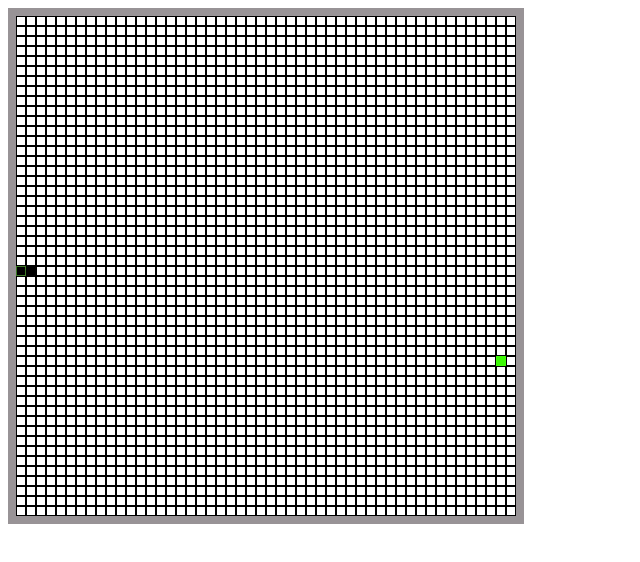
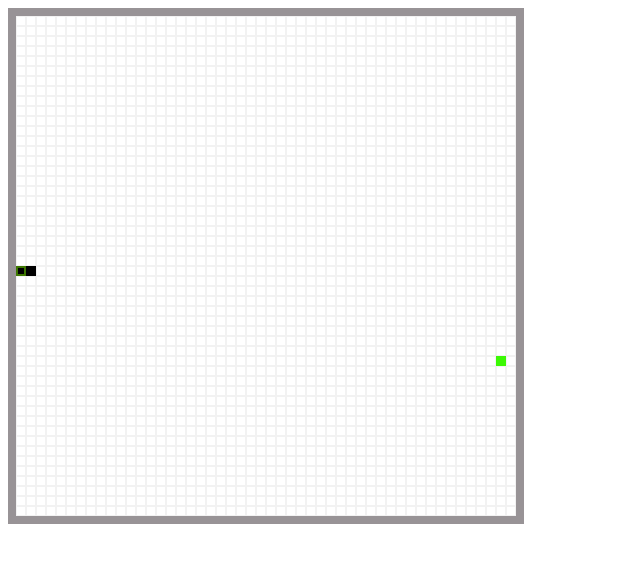
Before and after one commit to G3F4/reactive-snake, a React (Create React App) app: page / in a window 1280 px wide. Shown: the top 562 px of the page, without its empty margins (0-640 px from the left). Built offline with nearby package versions, Linux system fonts and the light colour scheme.

Commit message:
poprawki css

```diff
--- a/src/components/app/App.css
+++ b/src/components/app/App.css
@@ -1,4 +1,3 @@
 .App {
   display: flex;
-  text-align: center;
 }
--- a/src/components/game/cell/Cell.css
+++ b/src/components/game/cell/Cell.css
@@ -1,12 +1,5 @@
 .Cell {
-  border: solid 1px #000000;
+  border: solid 1px rgba(1, 1, 1, .05);
   width: 8px;
   height: 8px;
 }
-
-.SnakePart {
-  border: solid 1px #000000;
-  background-color: black;
-  width: 8px;
-  height: 8px;
-}
--- a/src/components/game/snake-head/SnakeHead.css
+++ b/src/components/game/snake-head/SnakeHead.css
@@ -1,6 +1,6 @@
 .SnakeHead {
-  border: solid 1px rgba(123, 249, 76, 0.48);
+  border: solid 2px rgba(129, 249, 0, 0.48);
   background-color: black;
-  width: 8px;
-  height: 8px;
+  width: 6px;
+  height: 6px;
 }
--- a/src/components/game/useGame.ts
+++ b/src/components/game/useGame.ts
@@ -81,10 +81,10 @@ export default () => {
   }, []);
 
   return {
+    snake,
+    fruit,
     gameState,
     setGameState,
     handleResetGame,
-    snake,
-    fruit,
   }
 }
```
